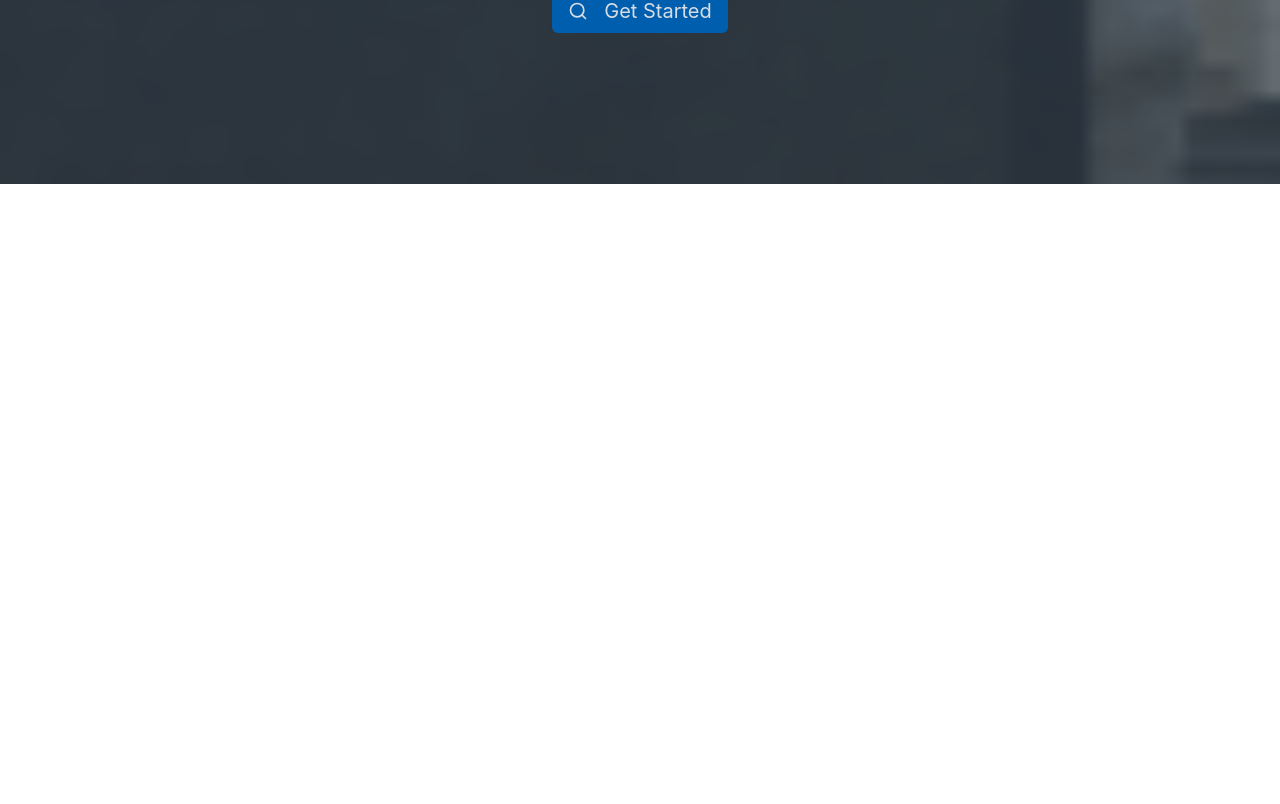
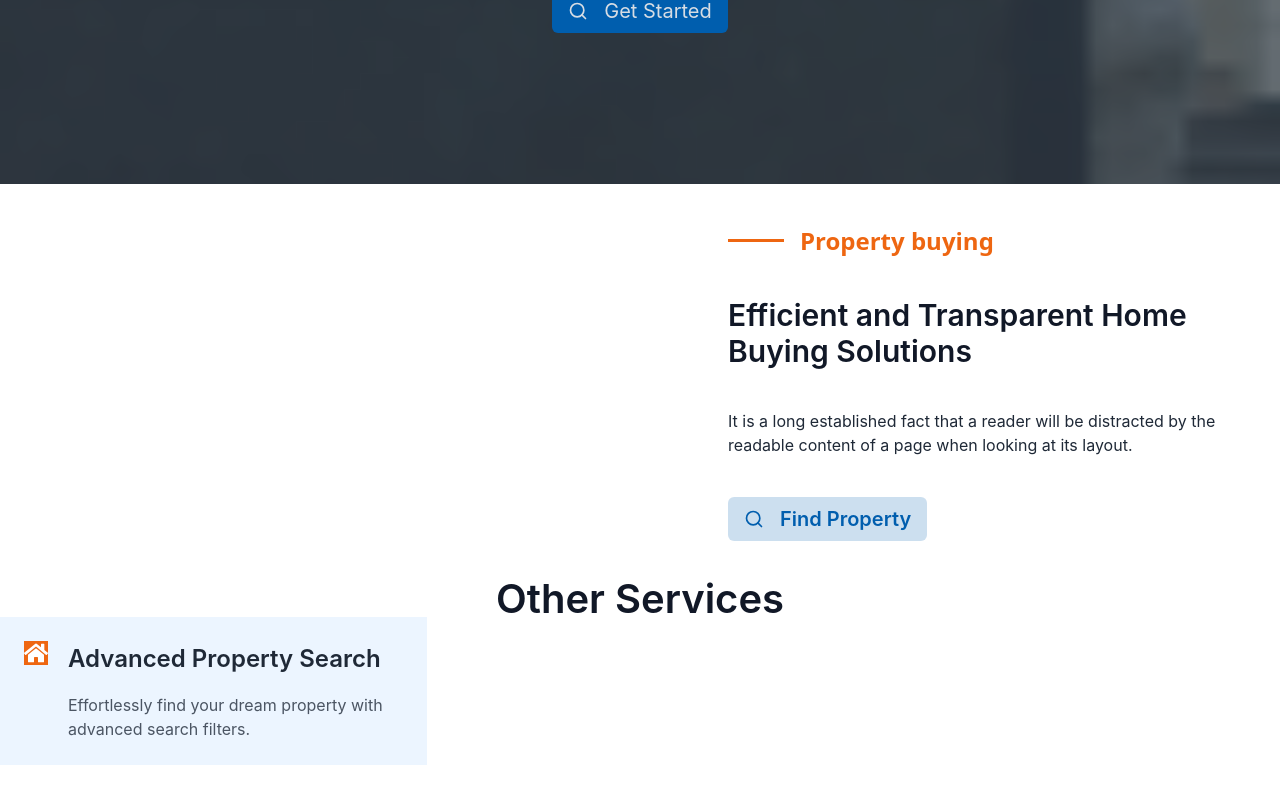
Before and after one commit to Mehebul02/Heritage-Nest, a React (Vite) app: page / in a window 1280 px wide. Shown: the part 486-1290 px from the top of the page. Before the commit the page ends 800 px from the top, so only its background shows below. Built offline with nearby package versions, Linux system fonts and the light colour scheme.

Commit message:
services added

```diff
--- a/src/component/Container.jsx
+++ b/src/component/Container.jsx
@@ -1,7 +1,7 @@
 import { twMerge } from "tailwind-merge";
 
 const Container = ({children,className,id}) => {
-    const newClassName = twMerge("max-w-screen-xl mx-auto px-4 lg:px-0 ",className)
+    const newClassName = twMerge("max-w-screen-xl mx-auto px-4 lg:px-0 my-10",className)
     return (
         <div id={id} className={newClassName}>
             {children}
--- /dev/null
+++ b/src/component/CustomButton.jsx
@@ -0,0 +1,13 @@
+import { FiSearch } from "react-icons/fi";
+
+const CustomButton = () => {
+    return (
+        <div className="mx-auto inline-block">
+              <button className="text-xl text-primaryColor  font-semibold bg-primaryColor/20 px-4 py-2 rounded-md font-bodyFont flex items-center justify-center gap-4">
+                <FiSearch /> Find Property
+              </button>
+            </div>
+    );
+};
+
+export default CustomButton;
--- /dev/null
+++ b/src/component/Propertybuying/PropertyBuying.jsx
@@ -0,0 +1,27 @@
+import Container from "../Container";
+import CustomButton from "../CustomButton";
+import SectionTitle from "../SectionTitle";
+
+const PropertyBuying = () => {
+    return (
+        <Container>
+            {/* Main div  */}
+            <div className="flex justify-between items-center gap-4 my-10">
+                {/* images  */}
+                <div>
+
+                </div>
+                {/* text section  */}
+                <div className="max-w-[552px] space-y-10">
+                    <SectionTitle title='Property buying'/>
+                    <h1 className="text-3xl text-darkText font-bodyFont font-semibold">Efficient and Transparent Home Buying Solutions</h1>
+                <p className="font-bodyFont">It is a long established fact that a reader will be distracted by the readable content of a page when looking at its layout. </p>
+              <CustomButton/>
+                </div>
+
+            </div>
+        </Container>
+    );
+};
+
+export default PropertyBuying;
--- a/src/component/SectionTitle.jsx
+++ b/src/component/SectionTitle.jsx
@@ -1,8 +1,9 @@
+
 const SectionTitle = ({ title,  }) => {
     return (
      <div>
          <h2 className="text-2xl text-designColor font-semibold hidden md:inline-flex items-center">
-        <span className="md:w-24 lg:w-14 h-[3px] bg-designColor ml-6 mr-4"></span>
+        <span className="md:w-24 lg:w-14 h-[3px] bg-designColor  mr-4"></span>
         {title}
       </h2>
      </div>
--- /dev/null
+++ b/src/component/otherServices/Services.jsx
@@ -0,0 +1,29 @@
+import { FaHome } from "react-icons/fa";
+import Container from "../Container";
+
+const Services = () => {
+    return (
+        <Container >
+            <h1 className="text-3xl lg:text-[40px] text-center text-darkText font-bodyFont font-semibold ">Other Services</h1>
+      {/* main div  */}
+       <div className="grid grid-cols-3">
+       <div className="flex  gap-5 bg-bgColor p-6">
+            {/* icon  */}
+            <div className="">
+               <span className=""> <FaHome className=" text-2xl text-white bg-designColor "/></span>
+
+            </div>
+            {/* text  */}
+            <div className="max-w-[384px] space-y-4">
+            <h1 className="text-[24px] font-bodyFont font-semibold">Advanced Property Search</h1>
+            <p className="font-bodyFont text-gray-600">Effortlessly find your dream property with advanced search filters.</p>
+            </div>
+        </div>
+       </div>
+
+        </Container>
+
+    );
+};
+
+export default Services;
--- a/src/pages/Home.jsx
+++ b/src/pages/Home.jsx
@@ -1,10 +1,14 @@
 import Banner from "../component/Banner";
+import Services from "../component/otherServices/Services";
+import PropertyBuying from "../component/Propertybuying/PropertyBuying";
 
 const Home = () => {
     return (
-        <div>
+        <main>
            <Banner/>
-        </div>
+           <PropertyBuying/>
+           <Services/>
+        </main>
     );
 };
 
--- a/tailwind.config.js
+++ b/tailwind.config.js
@@ -11,6 +11,7 @@ export default {
         designColor:'#EE6611',
         lightText:'#FFFFFF',
         darkText:'#111827',
+        bgColor:'#ECF5FF'
       },
       fontFamily:{
         bodyFont:["inter", "sans-serif"]
```
